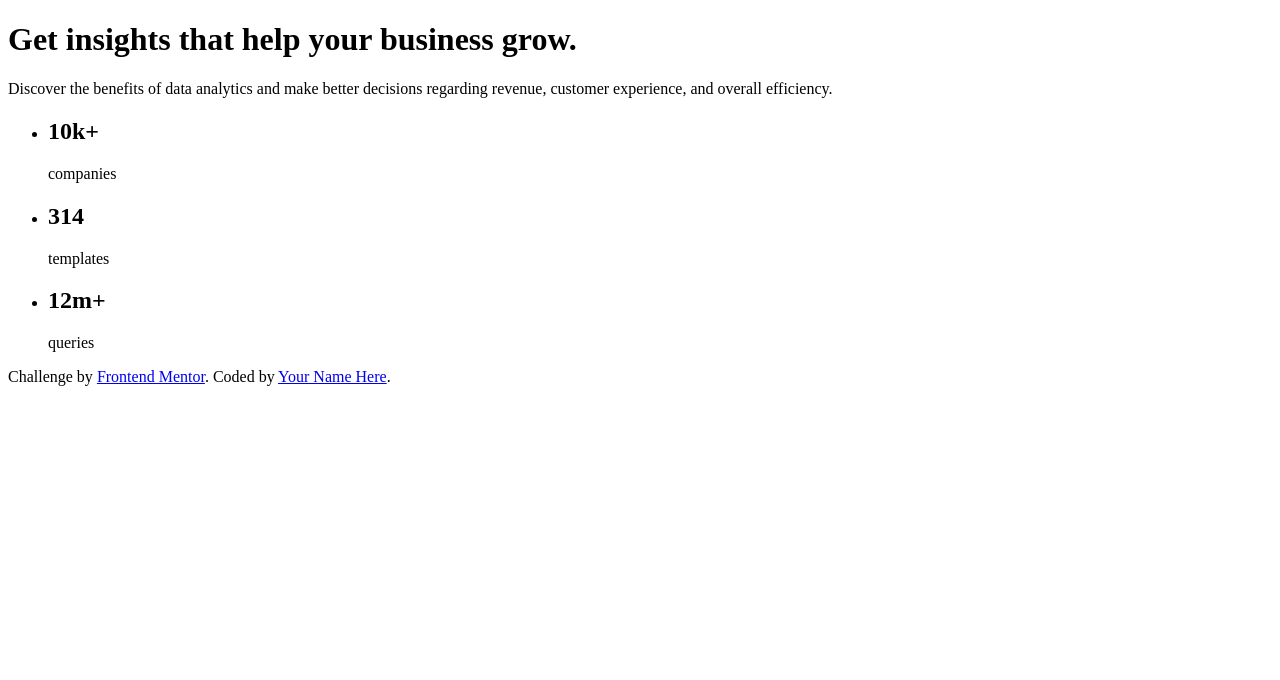
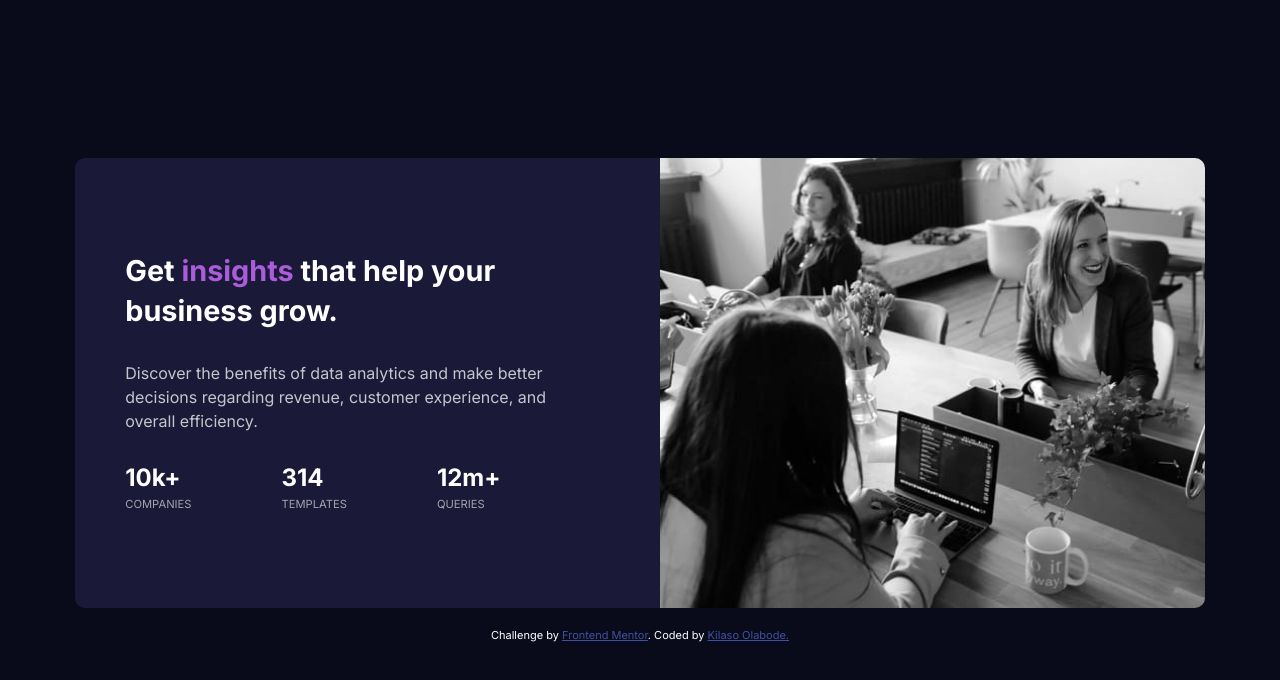
Before and after one commit to Great-kiola/Stats-preview-comp, a plain HTML site: page index.html in a window 1280 px wide. Drawn offline with Linux system fonts and the light colour scheme.

Commit message:
Made changes to the html and css file

```diff
--- a/index.html
+++ b/index.html
@@ -5,6 +5,7 @@
   <meta name="viewport" content="width=device-width, initial-scale=1.0"> <!-- displays site properly based on user's device -->
 
   <link rel="icon" type="image/png" sizes="32x32" href="./images/favicon-32x32.png">
+  <link rel="stylesheet" href="style.css">
 
   <title>Frontend Mentor | Stats preview card component</title>
 
@@ -12,38 +13,38 @@
 </head>
 <body>
   <main class="mainContainer">
+    <div class="container">
 
-  <h1> Get <span>insights</span>
-    that help your business grow.
+      <h1 class="text"> Get <span>insights</span>
+        that help your <br> business grow.
       </h1>
 
-  <p> Discover the benefits of data analytics and make better decisions regarding revenue, customer
+      <p class="text"> Discover the benefits of data analytics and make better decisions regarding revenue, customer
       experience, and overall efficiency.</p>
 
       <ul>
         <li>
           <h2>10k+</h2>
-      companies
+          <p>companies</p>
         </li>
 
         <li>
           <h2>314</h2>
-      templates
+          <p>templates</p>
         </li>
 
         <li>
           <h2>12m+</h2>
-      queries
+          <p> queries</p>
         </li>
       </ul>
-
-
+    </div>
   </main>
 
 
-  <div class="attribution">
+  <footer class="attribution">
     Challenge by <a href="https://www.frontendmentor.io?ref=challenge" target="_blank">Frontend Mentor</a>.
-    Coded by <a href="#">Your Name Here</a>.
-  </div>
+    Coded by <a href="#">Kilaso Olabode.</a>
+  </footer>
 </body>
 </html>
--- a/style.css
+++ b/style.css
@@ -1,14 +1,82 @@
+@import url('https://fonts.googleapis.com/css2?family=Inter:wght@400;700&family=Lexend+Deca&display=swap');
 
-*{
+* {
     margin: 0;
     padding: 0;
     box-sizing: border-box;
 }
 
-/* body{
+body {
+    background-color: hsl(233, 47%, 7%) ;
+    color: white;
+    font-family: 'Inter', sans-serif;
+    /* font-family: 'Lexend Deca', sans-serif; */
+    display: flex;
+    justify-content: center;
+    align-items: center;
+    min-height: 100vh;
+    flex-direction: column;
 
-} */
+}
+
+.mainContainer {
+    background-color: hsl(244, 38%, 16%);
+    display: flex;
+    border-radius: 10px;
+    align-items: center;
+    background-image: url(./images/image-header-desktop.jpg);
+    background-repeat: no-repeat;
+    background-position: right;
+    background-size: contain;
+    padding: 100px;
+    margin-bottom: 20px;
+    height: 450px;
+}
 
 
-.attribution { font-size: 11px; text-align: center; }
-.attribution a { color: hsl(228, 45%, 44%); }
+
+.container {
+    width: 50%;
+    margin-left: -50px;
+}
+
+h1{
+    font-size: 1.8rem;
+    line-height: 40px;
+}
+
+p {
+    line-height: 24px;
+    color: hsla(0, 0%, 100%, 0.75);
+}
+
+.text {
+    margin-bottom: 30px;
+}
+
+ul{
+    list-style-type: none;
+    display: flex;
+}
+
+li {
+    margin-right: 90px;
+}
+
+li p{
+    color: hsla(0, 0%, 100%, 0.6);
+    font-size: 0.7rem;
+    text-transform: uppercase;
+}
+span {
+    color: hsl(277, 64%, 61%);
+}
+
+.attribution {
+    font-size: 11px;
+    text-align: center;
+}
+
+.attribution a {
+    color: hsl(228, 45%, 44%);
+}
```
Lines whose indentation alone changed are shown as unchanged.
